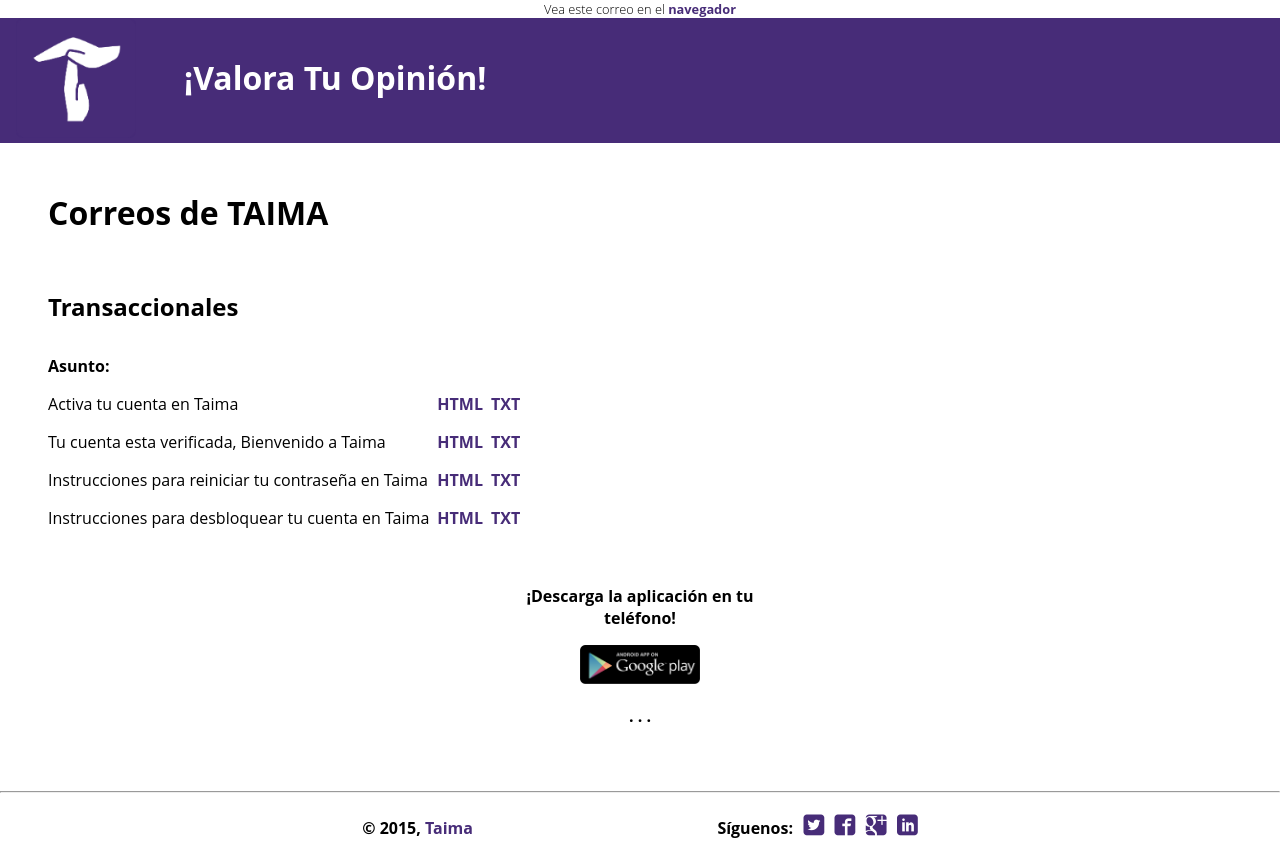
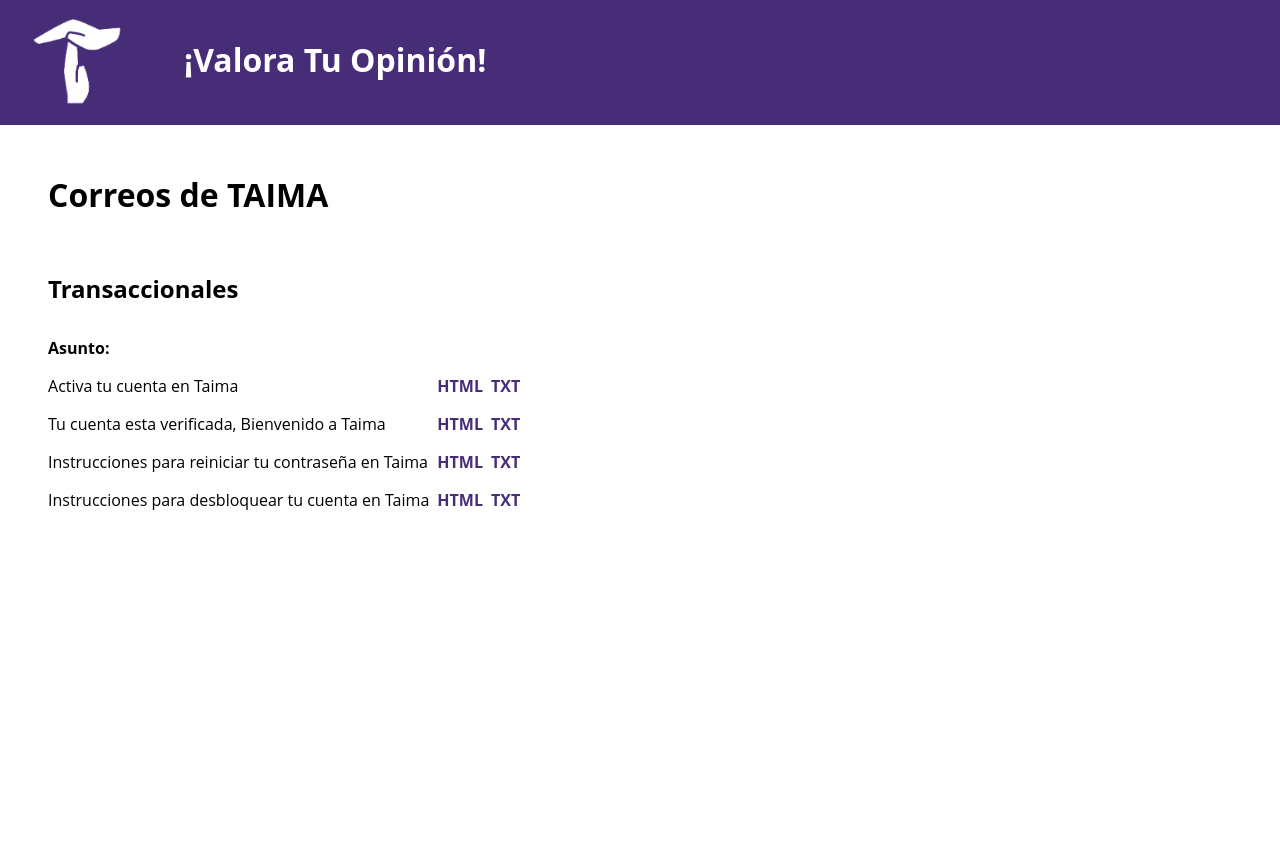
Before and after one commit to alexballera/requerimiento_empresas, a website: page correos/index.html in a window 1280 px wide. After the commit the page ends 800 px from the top, so only its background shows below. Drawn offline with Linux system fonts and the light colour scheme; files that its build step writes are made by us from their sources; files whose address does not match are found by name.

Commit message:
Update 2015-10-14T22:29:53.680Z

```diff
--- a/correos/index.html
+++ b/correos/index.html
@@ -29,9 +29,9 @@
     </p>
     <![endif]-->
     <div class="correo">
-      <div class="correo__web">
+<!--       <div class="correo__web">
         Vea este correo en el <a href="#" target="_blank">navegador</a>
-      </div>
+      </div> -->
       <header class="correo__header">
         <div class="correo__header--contenedor">
           <figure class="correo__header--figure">
@@ -76,7 +76,7 @@
             </tr>
           </tbody>
         </table>
-      <figure class="correo__descarga">
+<!--       <figure class="correo__descarga">
         <figcaption class="correo__descarga--titulo">
           <strong>¡Descarga la aplicación en tu teléfono!</strong>
         </figcaption>
@@ -86,9 +86,9 @@
         <figcaption class="correo__descarga--titulo">
           <strong>. . .</strong>
         </figcaption>
-      </figure>
+      </figure> -->
       </div>
-      <hr>
+<!--       <hr>
       <footer class="correo__footer">
         <div class="correo__footer--copy">
           <strong> &copy; 2015, <span class="taima"> <a href="/" target="_blank">Taima</a> </span></strong>
@@ -100,7 +100,7 @@
           <a href="http://google.com" target="_blank" class="correo__footer--icon"><i class="icon-google"></i></a>
           <a href="http://linkedin.com" target="_blank" class="correo__footer--icon"><i class="icon-linkedin"></i></a>
         </div>
-      </footer>
+      </footer> -->
     </div>
     <!-- Google Analytics: change UA-XXXXX-X to be your site's ID. -->
     <script>
```
